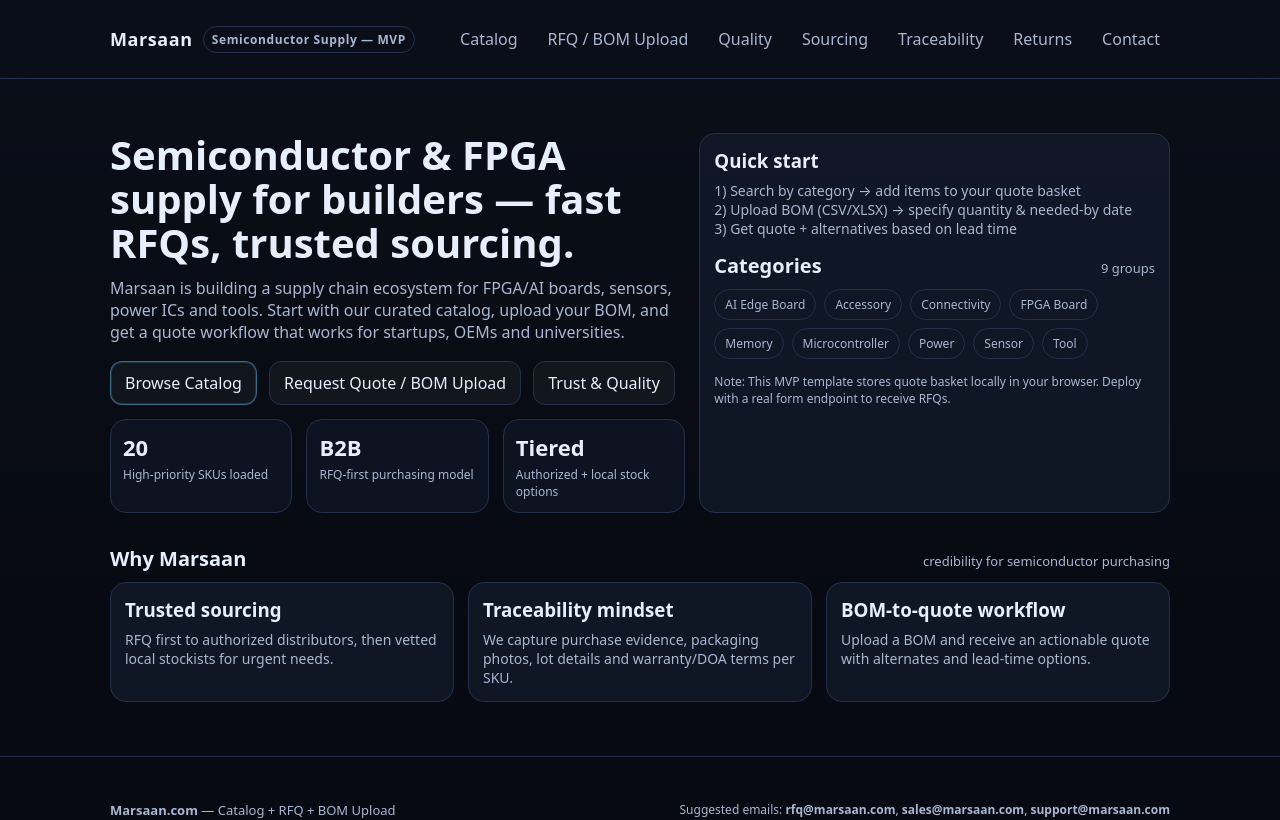
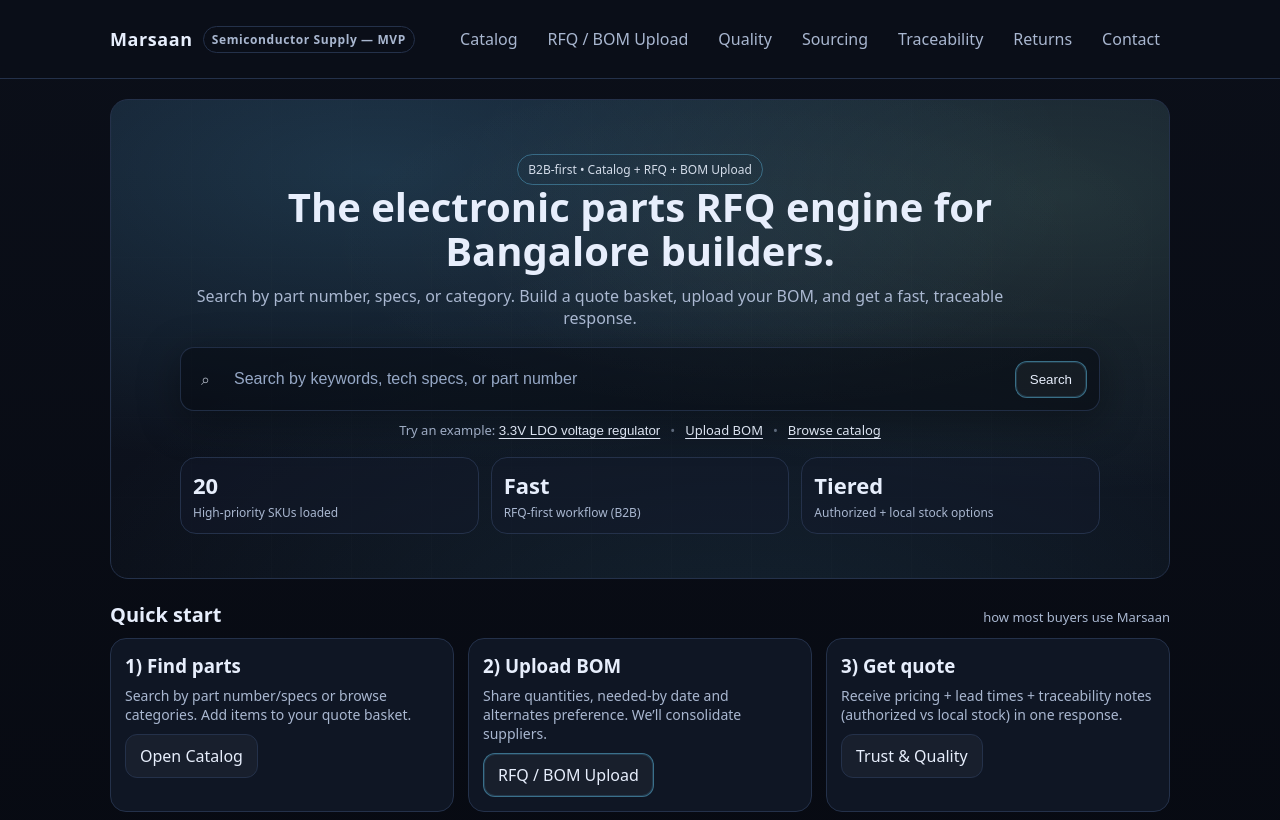
Before and after one commit to marsaansc/web, a React (Vite) app in the folder marsaan-mvp/: page / in a window 1280 px wide. Shown: the top 820 px of the page. Built offline with nearby package versions, Linux system fonts and the light colour scheme.

Commit message:
marsaan-mvp-octopart-hero-upgrade

```diff
--- a/marsaan-mvp/src/pages/Home.jsx
+++ b/marsaan-mvp/src/pages/Home.jsx
@@ -1,60 +1,103 @@
-import { Link } from 'react-router-dom'
+import { Link, useNavigate } from 'react-router-dom'
 import data from '../data/products.json'
 
 export default function Home(){
+  const navigate = useNavigate()
   const count = data?.count || 0
   const categories = Array.from(new Set((data.products||[]).map(p=>p.category))).sort()
+  const example = '3.3V LDO voltage regulator'
+
+  function onSearch(e){
+    e.preventDefault()
+    const fd = new FormData(e.currentTarget)
+    const q = String(fd.get('q') || '').trim()
+    navigate(q ? `/catalog?q=${encodeURIComponent(q)}` : '/catalog')
+  }
 
   return (
     <div>
-      <section className="hero">
-        <div className="two-col">
-          <div>
-            <h1>Semiconductor & FPGA supply for builders — fast RFQs, trusted sourcing.</h1>
-            <p>
-              Marsaan is building a supply chain ecosystem for FPGA/AI boards, sensors, power ICs and tools.
-              Start with our curated catalog, upload your BOM, and get a quote workflow that works for startups, OEMs and universities.
+      <section className="hero hero-octo">
+        <div className="hero-octo-inner">
+          <div className="hero-octo-top">
+            <div className="pill" style={{borderColor:'rgba(100,210,255,.35)', color:'rgba(231,238,252,.9)'}}>
+              B2B-first • Catalog + RFQ + BOM Upload
+            </div>
+            <h1 className="hero-octo-title">The electronic parts RFQ engine for Bangalore builders.</h1>
+            <p className="hero-octo-sub">
+              Search by part number, specs, or category. Build a quote basket, upload your BOM, and get a fast, traceable response.
             </p>
-            <div className="cta-row">
-              <Link to="/catalog" className="btn primary">Browse Catalog</Link>
-              <Link to="/rfq" className="btn">Request Quote / BOM Upload</Link>
-              <Link to="/quality" className="btn">Trust & Quality</Link>
           </div>
 
-            <div className="kpis grid" style={{gridTemplateColumns:'repeat(12,1fr)'}}>
-              <div className="kpi" style={{gridColumn:'span 4'}}>
+          <form className="hero-search" onSubmit={onSearch}>
+            <div className="hero-search-box">
+              <span className="hero-search-icon" aria-hidden="true">⌕</span>
+              <input
+                className="hero-search-input"
+                name="q"
+                placeholder="Search by keywords, tech specs, or part number"
+                defaultValue=""
+                autoComplete="off"
+              />
+              <button className="btn primary hero-search-btn" type="submit">Search</button>
+            </div>
+            <div className="hero-search-hint">
+              Try an example:&nbsp;
+              <button
+                type="button"
+                className="linklike"
+                onClick={()=>navigate(`/catalog?q=${encodeURIComponent(example)}`)}
+              >
+                {example}
+              </button>
+              <span className="dot">•</span>
+              <Link className="linklike" to="/rfq">Upload BOM</Link>
+              <span className="dot">•</span>
+              <Link className="linklike" to="/catalog">Browse catalog</Link>
+            </div>
+          </form>
+
+          <div className="hero-octo-kpis">
+            <div className="kpi">
               <div className="n">{count}</div>
               <div className="l">High-priority SKUs loaded</div>
             </div>
-              <div className="kpi" style={{gridColumn:'span 4'}}>
-                <div className="n">B2B</div>
-                <div className="l">RFQ-first purchasing model</div>
+            <div className="kpi">
+              <div className="n">Fast</div>
+              <div className="l">RFQ-first workflow (B2B)</div>
             </div>
-              <div className="kpi" style={{gridColumn:'span 4'}}>
+            <div className="kpi">
               <div className="n">Tiered</div>
               <div className="l">Authorized + local stock options</div>
             </div>
           </div>
         </div>
+      </section>
 
-          <div className="card">
-            <h3>Quick start</h3>
-            <p>1) Search by category → add items to your quote basket</p>
-            <p>2) Upload BOM (CSV/XLSX) → specify quantity & needed-by date</p>
-            <p>3) Get quote + alternatives based on lead time</p>
-
-            <div className="section-title" style={{marginTop:14}}>
-              <h2>Categories</h2>
-              <span>{categories.length} groups</span>
+      <section style={{marginTop:16}}>
+        <div className="section-title">
+          <h2>Quick start</h2>
+          <span>how most buyers use Marsaan</span>
         </div>
-            <div style={{display:'flex',gap:8,flexWrap:'wrap'}}>
-              {categories.map(c => (
-                <Link key={c} className="pill" to={`/catalog?category=${encodeURIComponent(c)}`}>{c}</Link>
-              ))}
+        <div className="grid" style={{gridTemplateColumns:'repeat(12,1fr)'}}>
+          <div className="card" style={{gridColumn:'span 4'}}>
+            <h3>1) Find parts</h3>
+            <p>Search by part number/specs or browse categories. Add items to your quote basket.</p>
+            <div style={{marginTop:10}}>
+              <Link to="/catalog" className="btn">Open Catalog</Link>
             </div>
-
-            <div style={{marginTop:14}} className="small">
-              Note: This MVP template stores quote basket locally in your browser. Deploy with a real form endpoint to receive RFQs.
+          </div>
+          <div className="card" style={{gridColumn:'span 4'}}>
+            <h3>2) Upload BOM</h3>
+            <p>Share quantities, needed-by date and alternates preference. We’ll consolidate suppliers.</p>
+            <div style={{marginTop:10}}>
+              <Link to="/rfq" className="btn primary">RFQ / BOM Upload</Link>
+            </div>
+          </div>
+          <div className="card" style={{gridColumn:'span 4'}}>
+            <h3>3) Get quote</h3>
+            <p>Receive pricing + lead times + traceability notes (authorized vs local stock) in one response.</p>
+            <div style={{marginTop:10}}>
+              <Link to="/quality" className="btn">Trust & Quality</Link>
             </div>
           </div>
         </div>
@@ -80,6 +123,21 @@
           </div>
         </div>
       </section>
+
+      <section style={{marginTop:16}}>
+        <div className="section-title">
+          <h2>Categories</h2>
+          <span>{categories.length} groups</span>
+        </div>
+        <div style={{display:'flex',gap:8,flexWrap:'wrap'}}>
+          {categories.map(c => (
+            <Link key={c} className="pill" to={`/catalog?category=${encodeURIComponent(c)}`}>{c}</Link>
+          ))}
+        </div>
+        <div style={{marginTop:12}} className="small">
+          Note: This MVP stores your quote basket locally in your browser. The RFQ form sends an email based on your deployment env configuration.
+        </div>
+      </section>
     </div>
   )
 }
--- a/marsaan-mvp/src/styles.css
+++ b/marsaan-mvp/src/styles.css
@@ -21,6 +21,89 @@
 .hero{padding:34px 0 10px}
 .hero h1{font-size:40px;line-height:1.1;margin:0 0 12px}
 .hero p{color:var(--muted);max-width:820px;margin:0 0 18px;font-size:16px}
+
+/* Octopart-style hero (Option A upgrade) */
+.hero.hero-octo{padding:28px 0 18px}
+.hero-octo{
+  position:relative;
+  border:1px solid var(--line);
+  border-radius:18px;
+  overflow:hidden;
+  background:
+    radial-gradient(1200px 520px at 25% 15%, rgba(100,210,255,.16), transparent 58%),
+    radial-gradient(1100px 540px at 90% 20%, rgba(166,255,203,.12), transparent 55%),
+    radial-gradient(1200px 700px at 60% 120%, rgba(100,210,255,.10), transparent 60%),
+    linear-gradient(180deg, rgba(18,26,42,.85), rgba(11,15,25,.92));
+}
+.hero-octo:before{
+  content:"";
+  position:absolute; inset:0;
+  background:
+    repeating-linear-gradient(90deg, rgba(255,255,255,.05) 0 1px, transparent 1px 80px),
+    repeating-linear-gradient(0deg, rgba(255,255,255,.03) 0 1px, transparent 1px 80px);
+  opacity:.18;
+  pointer-events:none;
+}
+.hero-octo:after{
+  content:"";
+  position:absolute; inset:-2px;
+  background: radial-gradient(800px 320px at 60% 30%, rgba(255,255,255,.08), transparent 55%);
+  opacity:.35;
+  pointer-events:none;
+}
+.hero-octo-inner{position:relative;padding:26px}
+.hero-octo-top{max-width:900px;margin:0 auto;text-align:center}
+.hero-octo-title{font-size:44px;line-height:1.08;margin:12px 0 10px}
+.hero-octo-sub{margin:0 auto 18px;color:rgba(233,240,252,.82);max-width:760px}
+
+.hero-search{max-width:920px;margin:0 auto}
+.hero-search-box{
+  display:flex; align-items:center; gap:10px;
+  padding:12px;
+  border-radius:14px;
+  border:1px solid rgba(36,49,74,.9);
+  background:rgba(7,10,18,.55);
+  box-shadow: 0 10px 40px rgba(0,0,0,.35);
+}
+.hero-search-icon{opacity:.75; font-size:16px; padding:0 8px}
+.hero-search-input{
+  flex:1 1 auto;
+  background:transparent;
+  border:0;
+  color:var(--text);
+  outline:none;
+  font-size:16px;
+  padding:10px 6px;
+}
+.hero-search-input::placeholder{color:#96a8c6}
+.hero-search-btn{padding:12px 18px; border-radius:12px; white-space:nowrap}
+.hero-search-hint{
+  margin-top:10px;
+  text-align:center;
+  color:rgba(169,183,208,.92);
+  font-size:13px;
+}
+.linklike{
+  background:transparent;
+  border:0;
+  padding:0;
+  color:rgba(231,238,252,.95);
+  cursor:pointer;
+  text-decoration:underline;
+  text-underline-offset:3px;
+}
+.dot{opacity:.55; padding:0 10px}
+
+.hero-octo-kpis{
+  margin:18px auto 0;
+  max-width:920px;
+  display:grid;
+  grid-template-columns: repeat(3, 1fr);
+  gap:12px;
+}
+.hero-octo-kpis .kpi{
+  background:rgba(18,26,42,.45);
+}
 .cta-row{display:flex;gap:12px;flex-wrap:wrap}
 .btn{display:inline-flex;align-items:center;justify-content:center;gap:8px;padding:10px 14px;border-radius:12px;border:1px solid var(--line);background:rgba(255,255,255,.04);color:var(--text);cursor:pointer}
 .btn:hover{background:rgba(255,255,255,.08)}
@@ -48,10 +131,16 @@
 .two-col{display:grid;grid-template-columns: 1.1fr .9fr;gap:14px}
 @media (max-width: 900px){
   .hero h1{font-size:32px}
+  .hero-octo-title{font-size:34px}
+  .hero-search-box{flex-wrap:wrap}
+  .hero-search-icon{display:none}
+  .hero-search-btn{width:100%}
   .two-col{grid-template-columns: 1fr}
   .grid{grid-template-columns: 1fr}
   .nav-inner{flex-direction:column;align-items:flex-start}
   .nav-links{justify-content:flex-start}
+  .hero-octo-inner{padding:18px}
+  .hero-octo-kpis{grid-template-columns:1fr}
 }
 
 
```
Also changed, not shown: 1 other file (tests, documents, lock files or other folders). Lines whose indentation alone changed are shown as unchanged.
